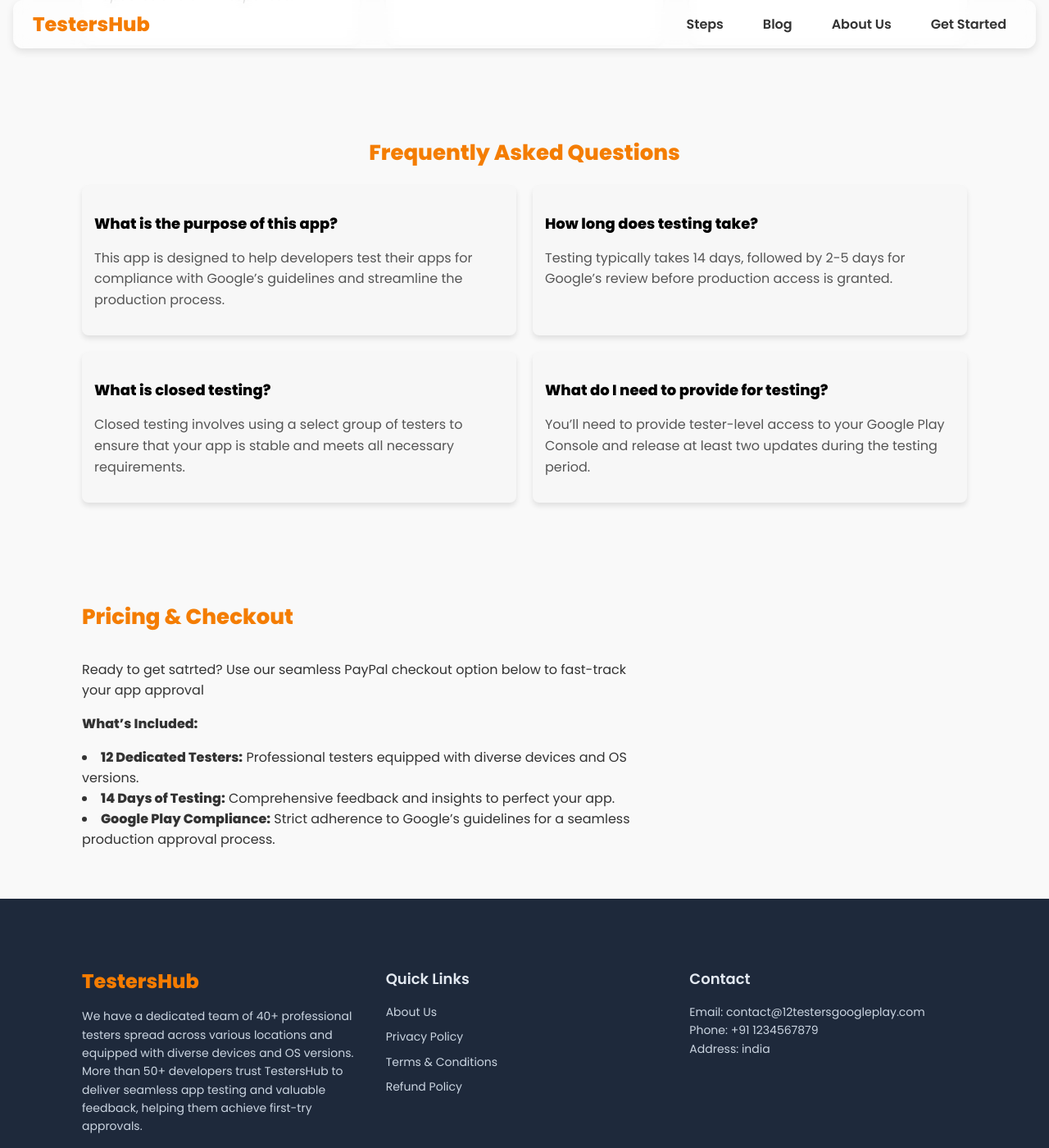
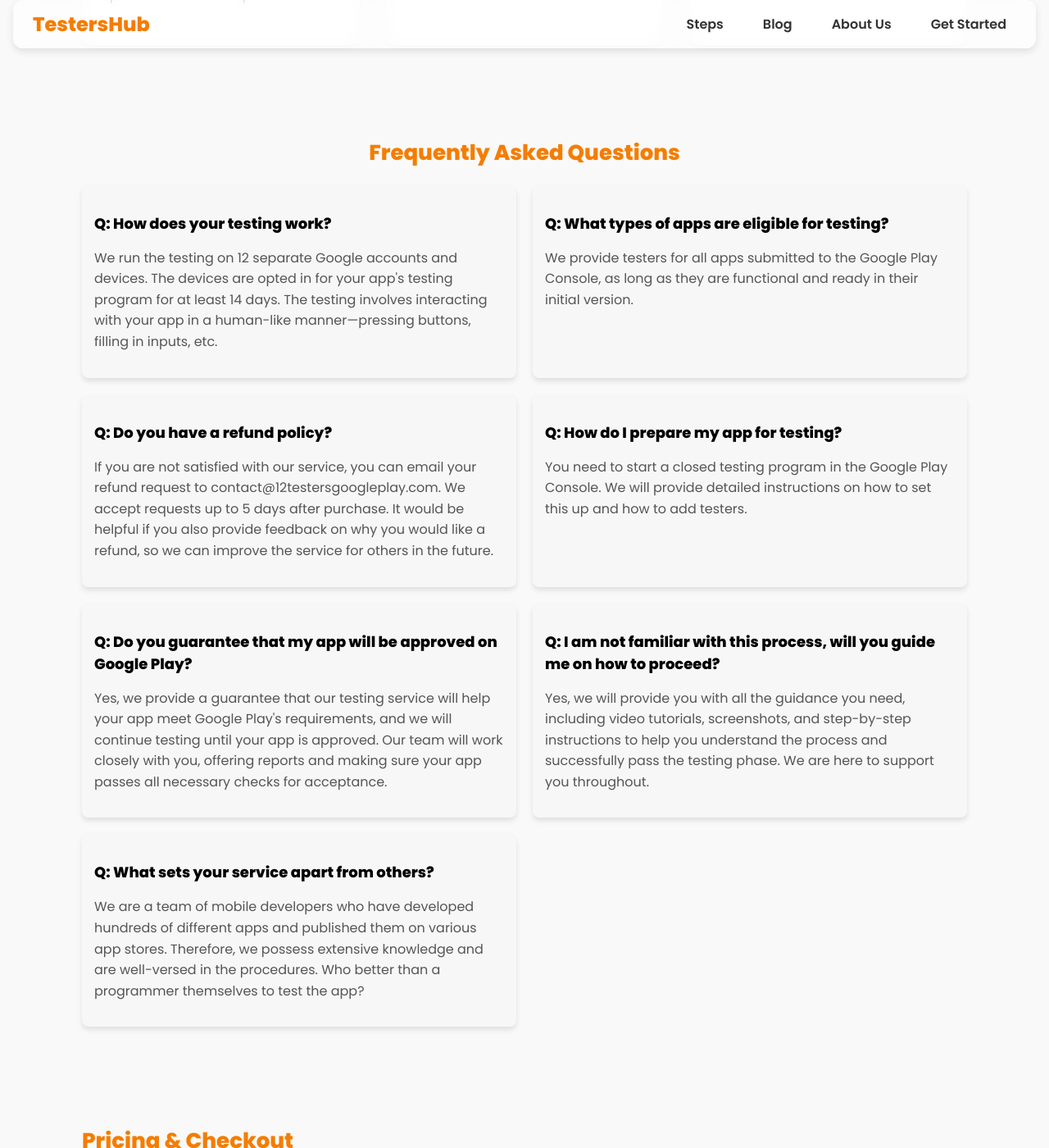
Before and after one commit to teekamsuthar/12testersgoogleplay.com, a Jekyll site: the page index.html, which Jekyll copies as it is, in a window 1280 px wide and 1400 px high, scrolled down 2326 px. Shown: the whole window at 82% size. Built offline with Jekyll 4.4.1, drawn with Linux system fonts in a browser that asks for light colours; comment, search, counter and statistics services are not loaded.

Commit message:
Update index.html

```diff
--- a/index.html
+++ b/index.html
@@ -118,14 +118,14 @@
         <!-- Step 2 -->
         <div class="step">
           <div></div>
-          <div class="t550__numberwrapper t-cell t-valign_top" style="padding-bottom:58px;">
+          <div class="t550__numberwrapper t-cell t-valign_top d-none" style="padding-bottom:58px;">
             <div class="t550__number">
               <div class="t550__circle" style=" border-width: 2px; "></div>
             <div class="t550__digit t-name t-name_md">2</div>
           </div>
           <div class="t550__line" style="width: 2px;background: #e8e8e8;"></div>
          </div>
-         <div class=" t-cell t-valign_top" style="padding-bottom:55px;">
+         <div class=" t-cell t-valign_top t-start" style="padding-bottom:55px;">
           <div class="t550__title t-name t-name_lg" field="li_title__5022115272071">Closed testing starts</div>
           <div class="t550__descr t-text t-text_xs" field="li_descr__5022115272071">Within 24 hours, we’ll get all the testers on board and start testing your app. You’ll be the first to know when we’ve commenced the testing.
           </div>
@@ -138,7 +138,7 @@
             <div class="t550__descr t-text t-text_xs" field="li_descr__5022115272071">Over 14 days, we’ll test your app daily, ensuring it meets Google’s guidelines for production readiness. During this time, you’ll need to release at least two updates—with or without any changes—essential for approval.
             </div>
           </div>
-          <div class="t550__numberwrapper t-cell t-valign_top" style="padding-bottom:55px;">
+          <div class="t550__numberwrapper t-cell t-valign_top d-none" style="padding-bottom:55px;">
             <div class="t550__number">
               <div class="t550__circle" style=" border-width: 2px; "></div>
             <div class="t550__digit t-name t-name_md">3</div>
@@ -150,13 +150,13 @@
         <!-- Step 4 -->
         <div class="step">
           <div></div>
-          <div class="t550__numberwrapper t-cell t-valign_top">
+          <div class="t550__numberwrapper t-cell t-valign_top d-none">
             <div class="t550__number">
               <div class="t550__circle" style=" border-width: 2px; "></div>
             <div class="t550__digit t-name t-name_md">4</div>
           </div>
          </div>
-         <div class=" t-cell t-valign_top" style="padding-bottom:25px;">
+         <div class=" t-cell t-valign_top t-start" style="padding-bottom:25px;">
           <div class="t550__title t-name t-name_lg" field="li_title__5022115272071">Ready for production</div>
           <div class="t550__descr t-text t-text_xs" field="li_descr__5022115272071">After 14 days, your app will be ready for production. We'll provide pre-written answers for Google's testing questions—just fill them out and submit. Production access is granted within 2-5 days after review.
           </div>
@@ -239,31 +239,50 @@
         <div class="faq-grid">
           <!-- FAQ 1 -->
           <div class="faq-item">
-            <h3 class="faq-question">What is the purpose of this app?</h3>
+            <h3 class="faq-question">Q: How does your testing work?</h3>
             <p class="faq-answer">
-              This app is designed to help developers test their apps for compliance with Google’s guidelines and streamline the production process.
+              We run the testing on 12 separate Google accounts and devices. The devices are opted in for your app's testing program for at least 14 days. The testing involves interacting with your app in a human-like manner—pressing buttons, filling in inputs, etc.
             </p>
           </div>
           <!-- FAQ 2 -->
           <div class="faq-item">
-            <h3 class="faq-question">How long does testing take?</h3>
+            <h3 class="faq-question">Q: What types of apps are eligible for testing?</h3>
             <p class="faq-answer">
-              Testing typically takes 14 days, followed by 2-5 days for Google’s review before production access is granted.
+              We provide testers for all apps submitted to the Google Play Console, as long as they are functional and ready in their initial version.
             </p>
           </div>
           <!-- FAQ 3 -->
           <div class="faq-item">
-            <h3 class="faq-question">What is closed testing?</h3>
+            <h3 class="faq-question">Q: Do you have a refund policy?</h3>
             <p class="faq-answer">
-              Closed testing involves using a select group of testers to ensure that your app is stable and meets all necessary requirements.
-            </p>
+              If you are not satisfied with our service, you can email your refund request to contact@12testersgoogleplay.com. We accept requests up to 5 days after purchase. It would be helpful if you also provide feedback on why you would like a refund, so we can improve the service for others in the future.            </p>
           </div>
           <!-- FAQ 4 -->
           <div class="faq-item">
-            <h3 class="faq-question">What do I need to provide for testing?</h3>
+            <h3 class="faq-question">Q: How do I prepare my app for testing?</h3>
             <p class="faq-answer">
-              You’ll need to provide tester-level access to your Google Play Console and release at least two updates during the testing period.
+              You need to start a closed testing program in the Google Play Console. We will provide detailed instructions on how to set this up and how to add testers.
             </p>
+          </div>
+          <!-- FAQ 5 -->
+          <div class="faq-item">
+            <h3 class="faq-question">Q: Do you guarantee that my app will be approved on Google Play?</h3>
+            <p class="faq-answer">
+              Yes, we provide a guarantee that our testing service will help your app meet Google Play's requirements, and we will continue testing until your app is approved. Our team will work closely with you, offering reports and making sure your app passes all necessary checks for acceptance.            </p>
+          </div>
+
+          <!-- FAQ 6 -->
+          <div class="faq-item">
+            <h3 class="faq-question">Q: I am not familiar with this process, will you guide me on how to proceed?</h3>
+            <p class="faq-answer">
+              Yes, we will provide you with all the guidance you need, including video tutorials, screenshots, and step-by-step instructions to help you understand the process and successfully pass the testing phase. We are here to support you throughout.            </p>
+          </div>
+
+          <!-- FAQ 7 -->
+          <div class="faq-item">
+            <h3 class="faq-question">Q: What sets your service apart from others?</h3>
+            <p class="faq-answer">
+              We are a team of mobile developers who have developed hundreds of different apps and published them on various app stores. Therefore, we possess extensive knowledge and are well-versed in the procedures. Who better than a programmer themselves to test the app?            </p>
           </div>
         </div>
       </section>
```
